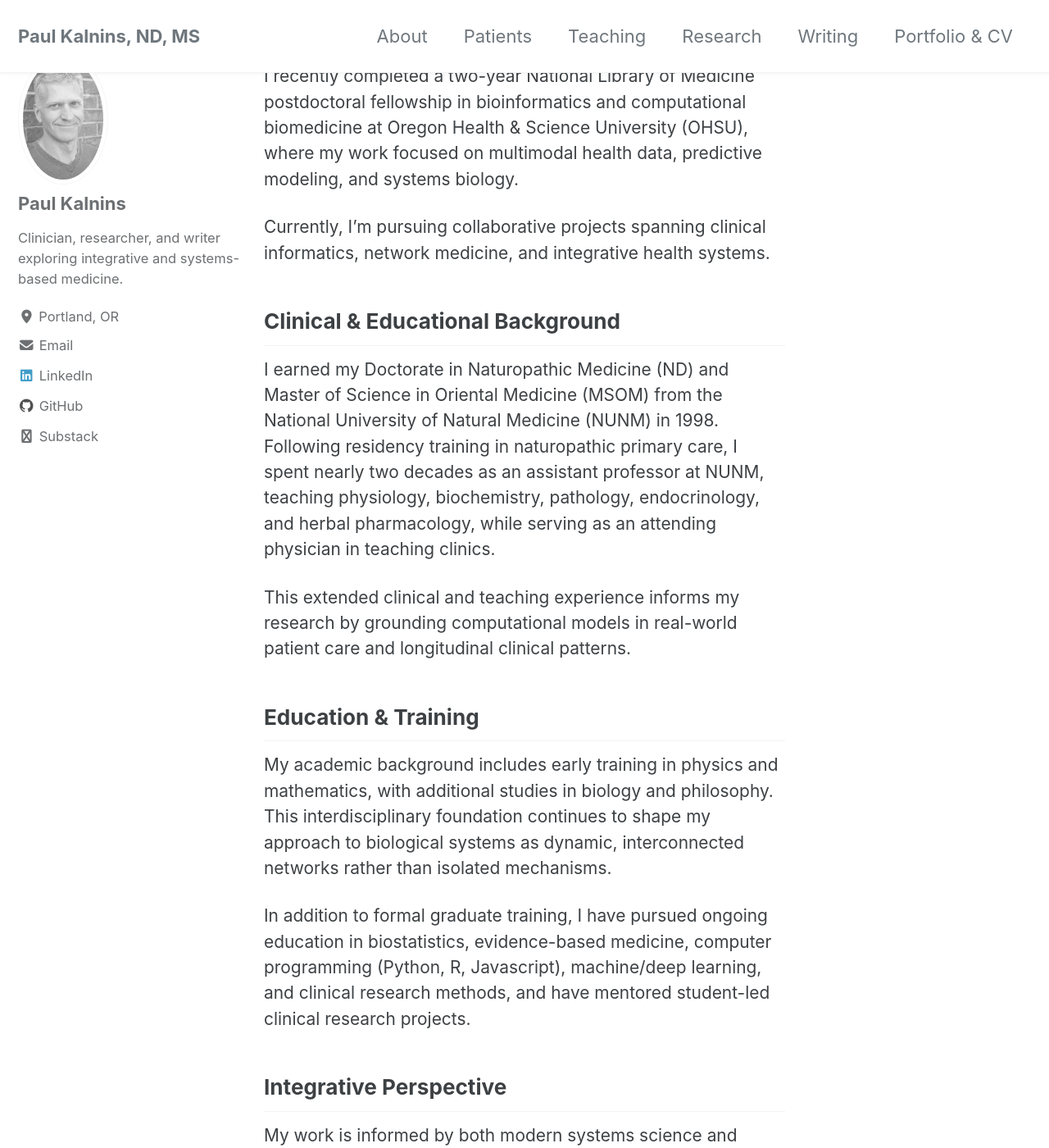
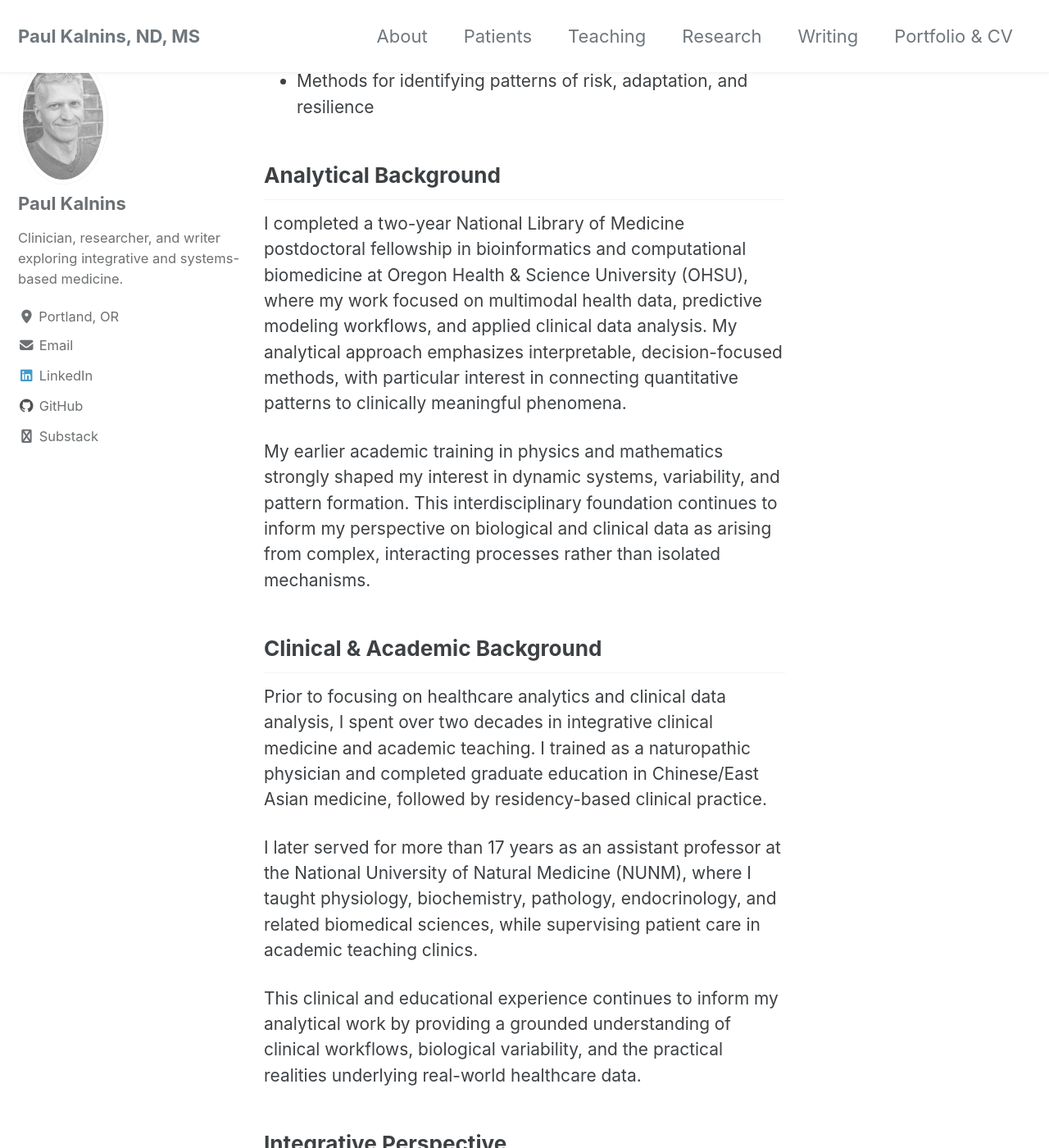
Before and after one commit to pkalnins/main-website, a Jekyll site: the page built from _pages/about.md, in a window 1280 px wide and 1400 px high, scrolled down 819 px. Shown: the whole window at 82% size. Built offline with Jekyll 4.4.1, drawn with Linux system fonts in a browser that asks for light colours; cached includes are drawn as plain includes; some of the changed text lies outside the part shown.

Commit message:
Update about.md
Update about page

```diff
--- a/_pages/about.md
+++ b/_pages/about.md
@@ -5,32 +5,35 @@
 author_profile: true
 ---
 
-I am an independent researcher, biomedical data scientist, and naturopathic physician focused on applying systems science and network physiology to understanding health, resilience, and chronic disease.
-My work investigates how multi-organ physiological networks, clinical biomarkers, and real-world electronic health record (EHR) data can be integrated into practical models of whole-person health. I am particularly interested in translating complexity science into clinically meaningful frameworks that support prevention, recovery, and long-term resilience.
+I am a healthcare analytics and clinical data professional with a background spanning clinical medicine, physiology, and computational analysis. My work focuses on understanding health, resilience, and chronic disease through the study of real-world clinical data, longitudinal patterns, and systems-level biological processes.
+
+My research and analytical interests center on how clinical biomarkers, physiological processes, and electronic health record (EHR) data can be used to develop interpretable models that support clinical reasoning and healthcare decision-making. I am particularly interested in complexity, time-dependent processes, and multi-system interactions in human health.
+
 
 ## Research Focus
-My current research centers on:
-- Organ-level physiological network modeling
-- Computational analysis of EHR-derived clinical phenotypes
-- Digital health and wearable data integration
-- Systems approaches to metabolic and inflammatory disease
-- Methods for identifying vulnerability and resilience across interconnected biological systems
+My current areas of interest include:
 
-I recently completed a two-year National Library of Medicine postdoctoral fellowship in bioinformatics and computational biomedicine at Oregon Health & Science University (OHSU), where my work focused on multimodal health data, predictive modeling, and systems biology.
+- Longitudinal and time-dependent clinical data analysis
+- Clinical and healthcare analytics using real-world datasets
+- Physiological and systems-oriented modeling perspectives
+- Digital health and wearable data interpretation
+- Methods for identifying patterns of risk, adaptation, and resilience
 
-Currently, I'm pursuing collaborative projects spanning clinical informatics, network medicine, and integrative health systems.
 
-## Clinical & Educational Background
-I earned my Doctorate in Naturopathic Medicine (ND) and Master of Science in Oriental Medicine (MSOM) from the National University of Natural Medicine (NUNM) in 1998. Following residency training in naturopathic primary care, I spent nearly two decades as an assistant professor at NUNM, teaching physiology, biochemistry, pathology, endocrinology, and herbal pharmacology, while serving as an attending physician in teaching clinics.
+## Analytical Background
+I completed a two-year National Library of Medicine postdoctoral fellowship in bioinformatics and computational biomedicine at Oregon Health & Science University (OHSU), where my work focused on multimodal health data, predictive modeling workflows, and applied clinical data analysis. My analytical approach emphasizes interpretable, decision-focused methods, with particular interest in connecting quantitative patterns to clinically meaningful phenomena.
 
-This extended clinical and teaching experience informs my research by grounding computational models in real-world patient care and longitudinal clinical patterns.
+My earlier academic training in physics and mathematics strongly shaped my interest in dynamic systems, variability, and pattern formation. This interdisciplinary foundation continues to inform my perspective on biological and clinical data as arising from complex, interacting processes rather than isolated mechanisms.
 
-## Education & Training
-My academic background includes early training in physics and mathematics, with additional studies in biology and philosophy. This interdisciplinary foundation continues to shape my approach to biological systems as dynamic, interconnected networks rather than isolated mechanisms.
 
-In addition to formal graduate training, I have pursued ongoing education in biostatistics, evidence-based medicine, computer programming (Python, R, Javascript), machine/deep learning, and clinical research methods, and have mentored student-led clinical research projects.
+## Clinical & Academic Background
+Prior to focusing on healthcare analytics and clinical data analysis, I spent over two decades in integrative clinical medicine and academic teaching. I trained as a naturopathic physician and completed graduate education in Chinese/East Asian medicine, followed by residency-based clinical practice.
+
+I later served for more than 17 years as an assistant professor at the National University of Natural Medicine (NUNM), where I taught physiology, biochemistry, pathology, endocrinology, and related biomedical sciences, while supervising patient care in academic teaching clinics.
+
+This clinical and educational experience continues to inform my analytical work by providing a grounded understanding of clinical workflows, biological variability, and the practical realities underlying real-world healthcare data.
 
 ## Integrative Perspective
-My work is informed by both modern systems science and traditional medical frameworks, including East Asian and anthroposophical medicine. These perspectives emphasize pattern recognition, organism-level coherence, and the role of regulatory balance in health.
+I maintain a strong interest in systems-oriented and integrative perspectives on health, particularly frameworks that emphasize organism-level regulation, pattern recognition, and multi-scale interactions. I view such models primarily as heuristic and hypothesis-generating tools that can complement empirical data analysis when applied cautiously and critically.
 
-Rather than viewing these traditions as alternatives to biomedicine, I see them as complementary conceptual models that can help guide hypothesis generation and systems-level interpretation when paired with rigorous computational and clinical methods.
+My central focus remains the use of quantitative methods and clinical data to investigate real-world physiological and health-related phenomena.
```
